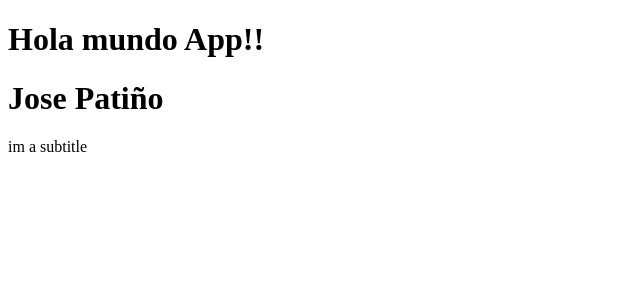
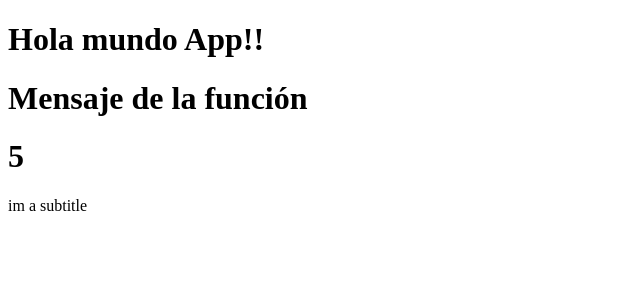
Before and after one commit to jopatino/03-counter-app-vite, a React (Vite) app: page / in a window 1280 px wide. Shown: the top 300 px of the page, without its empty margins (0-640 px from the left). Built offline with nearby package versions, Linux system fonts and the light colour scheme.

Commit message:
Print variables and functions

```diff
--- a/src/FirstApp.jsx
+++ b/src/FirstApp.jsx
@@ -20,10 +20,35 @@
 // }
 
 // Sinónimo del fragmento////////////////
+// export const FirstApp = () => {
+//     return (
+//         <>
+//             <h1>Jose Patiño</h1>
+//             <p>im a subtitle</p>
+//         </>
+//     )
+// }
+
+// Fuera del componente no se tiene que procesar de nuevo
+const newMessage = {
+    message: 'Hola mundo',
+    title: 'Message'
+}
+
+const getMessage = () => 'Mensaje de la función';
 export const FirstApp = () => {
+
+    // Aquí adentro se especifica de nuevo el espacio de memoria de la función. Es recomendable hacerlo afuera
+    const getResult = (a, b) => {
+        return a+b;
+    }
+
     return (
         <>
-            <h1>Jose Patiño</h1>
+            {/*<code>{ JSON.stringify(newMessage) }</code>*/}
+            {/*<h1>{ JSON.stringify(newMessage) }</h1>*/}
+            <h1>{ getMessage() }</h1>
+            <h1>{ getResult(2, 3) }</h1>
             <p>im a subtitle</p>
         </>
     )
```
